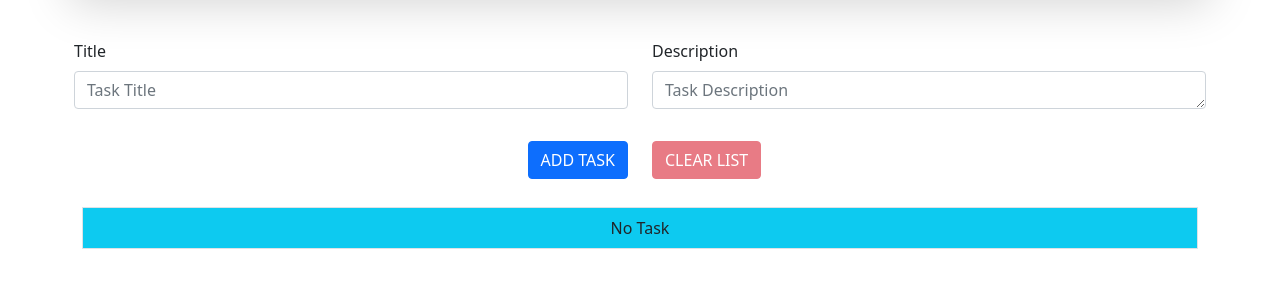
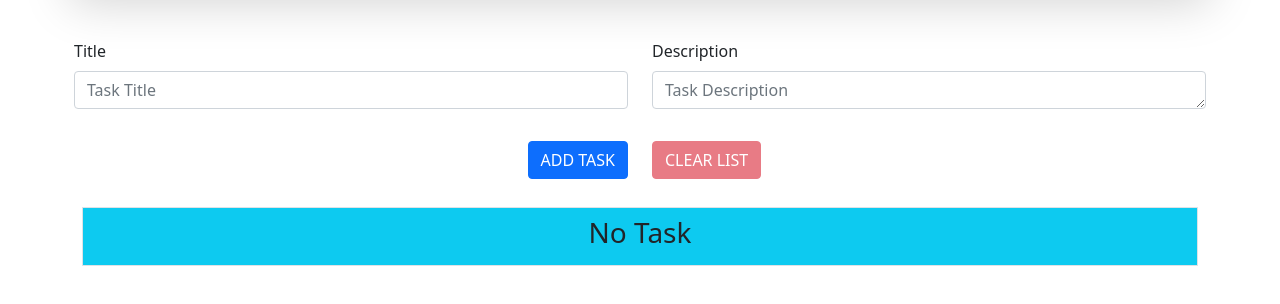
Before and after one commit to Aadesh-1999/to-do-list, a plain HTML site: page index.html in a window 1280 px wide. Shown: the part 108-412 px from the top of the page. Drawn offline with nearby package versions, Linux system fonts and the light colour scheme.

Commit message:
Update index.html

```diff
--- a/index.html
+++ b/index.html
@@ -33,7 +33,7 @@
     </div>
     <div class="container mt-2">
         <div class="container temp border d-flex justify-content-center bg-info p-2" id="tempDisplay">
-            No Task
+            <h3>No Task</h3>
         </div>
         <table class="table">
             <thead id="theadfield">
```
